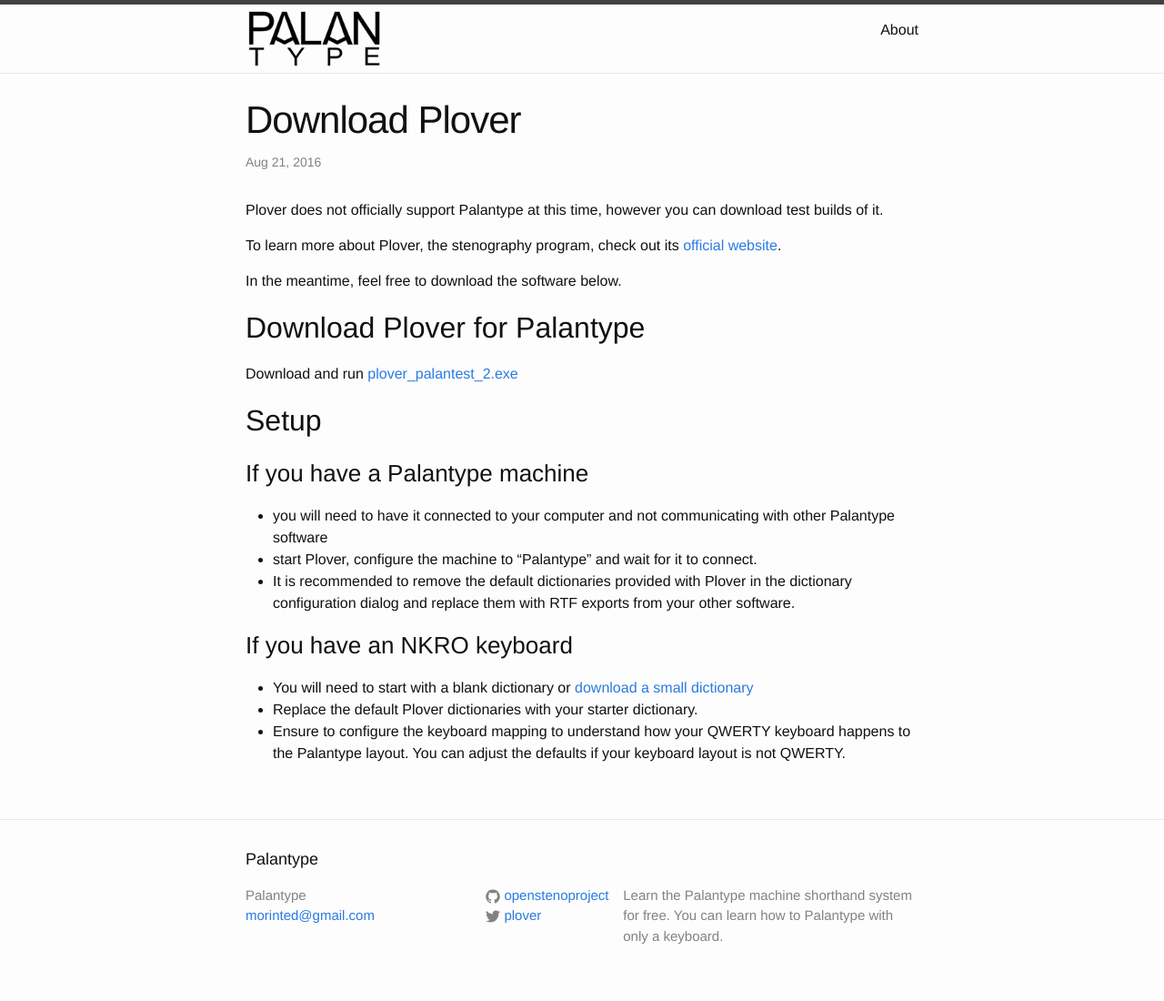
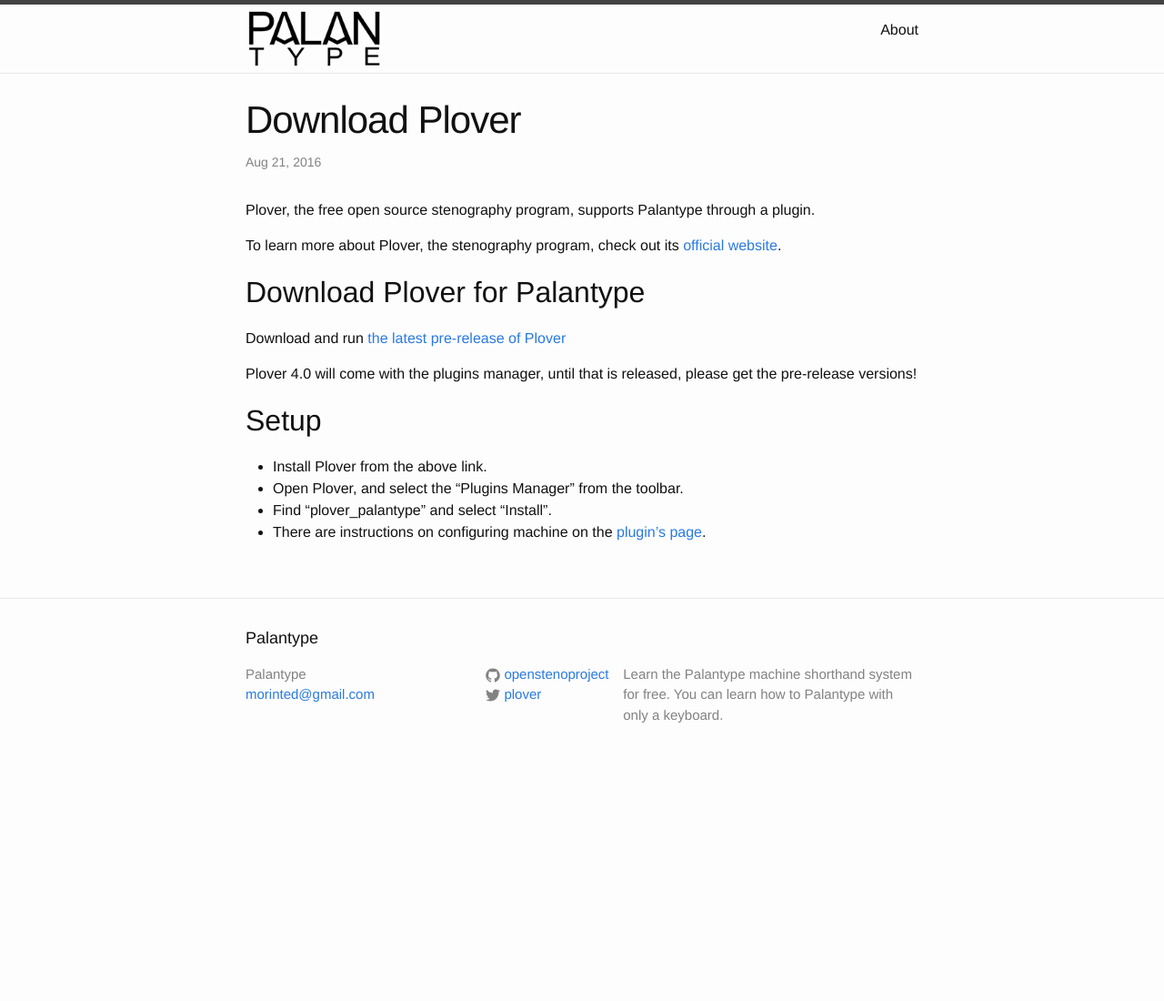
Before and after one commit to openstenoproject/palantype, a Jekyll site: the page built from _posts/2016-08-21-download-plover.markdown, in a window 1280 px wide. Shown: the whole page at 91% size. Built offline with Jekyll 4.4.1, drawn with Linux system fonts in a browser that asks for light colours; after the commit the page ends 900 px from its top, so only the background shows below that.

Commit message:
Change download page to mention plugins manager

```diff
--- a/_posts/2016-08-21-download-plover.markdown
+++ b/_posts/2016-08-21-download-plover.markdown
@@ -13,26 +13,19 @@
 - download
 ---
 
-Plover does not officially support Palantype at this time, however you can download test builds of it.
+Plover, the free open source stenography program, supports Palantype through a plugin.
 
 To learn more about Plover, the stenography program, check out its [official website](/plover).
 
-In the meantime, feel free to download the software below.
-
 ## Download Plover for Palantype
 
-Download and run [plover_palantest_2.exe](https://github.com/morinted/plover/releases/download/palantype_2/plover_palantype_2.exe)
+Download and run [the latest pre-release of Plover](https://github.com/openstenoproject/plover/releases)
+
+Plover 4.0 will come with the plugins manager, until that is released, please get the pre-release versions!
 
 ## Setup
 
-### If you have a Palantype machine
-
-- you will need to have it connected to your computer and not communicating with other Palantype software
-- start Plover, configure the machine to "Palantype" and wait for it to connect.
-- It is recommended to remove the default dictionaries provided with Plover in the dictionary configuration dialog and replace them with RTF exports from your other software.
-
-### If you have an NKRO keyboard
-
-- You will need to start with a blank dictionary or [download a small dictionary]({{ site.baseurl }}/assets/palantype-starter.rtf)
-- Replace the default Plover dictionaries with your starter dictionary.
-- Ensure to configure the keyboard mapping to understand how your QWERTY keyboard happens to the Palantype layout. You can adjust the defaults if your keyboard layout is not QWERTY.
+- Install Plover from the above link.
+- Open Plover, and select the "Plugins Manager" from the toolbar.
+- Find "plover_palantype" and select "Install".
+- There are instructions on configuring machine on the [plugin's page](https://github.com/morinted/plover_palantype#plover-palantype).
```
